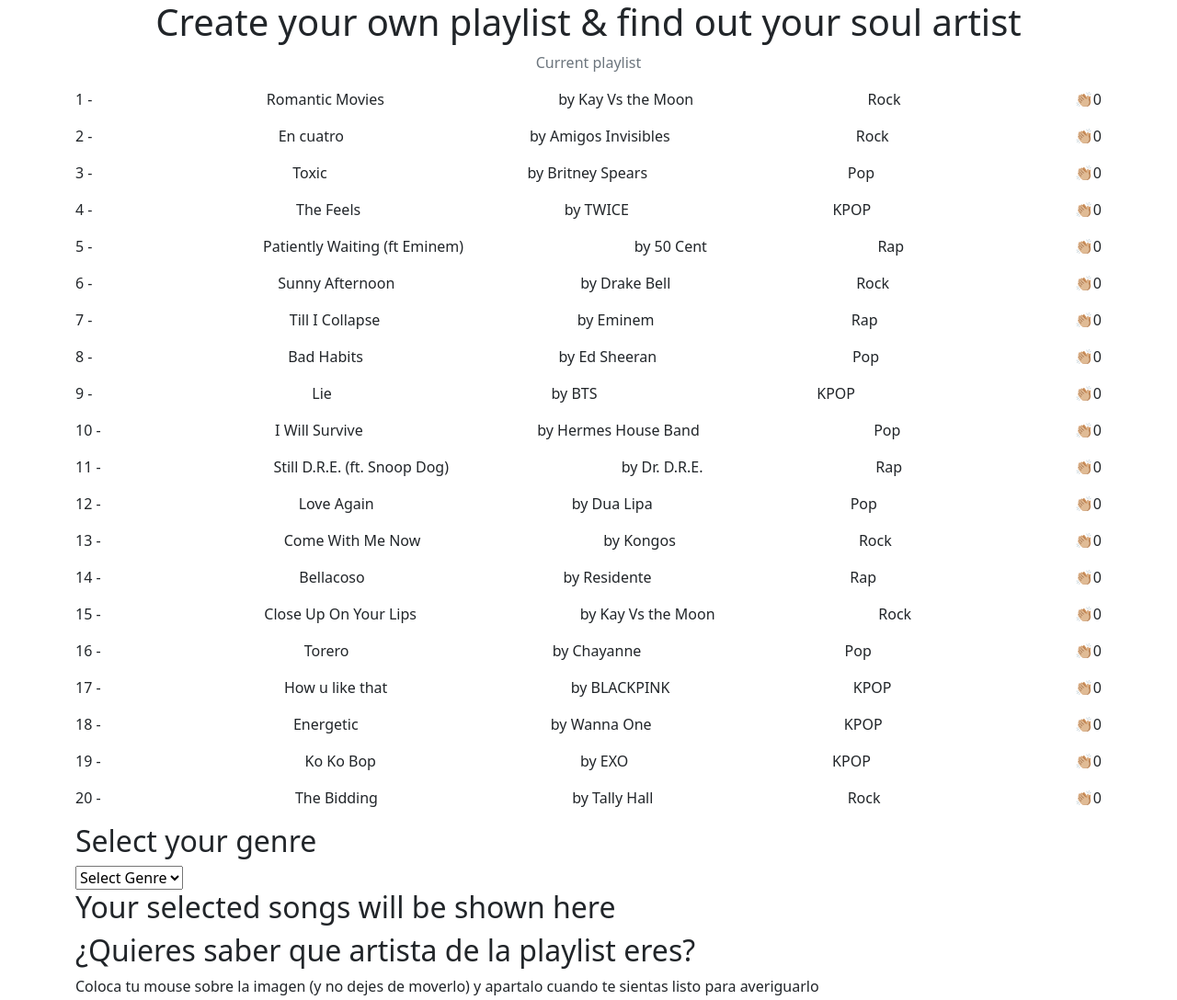
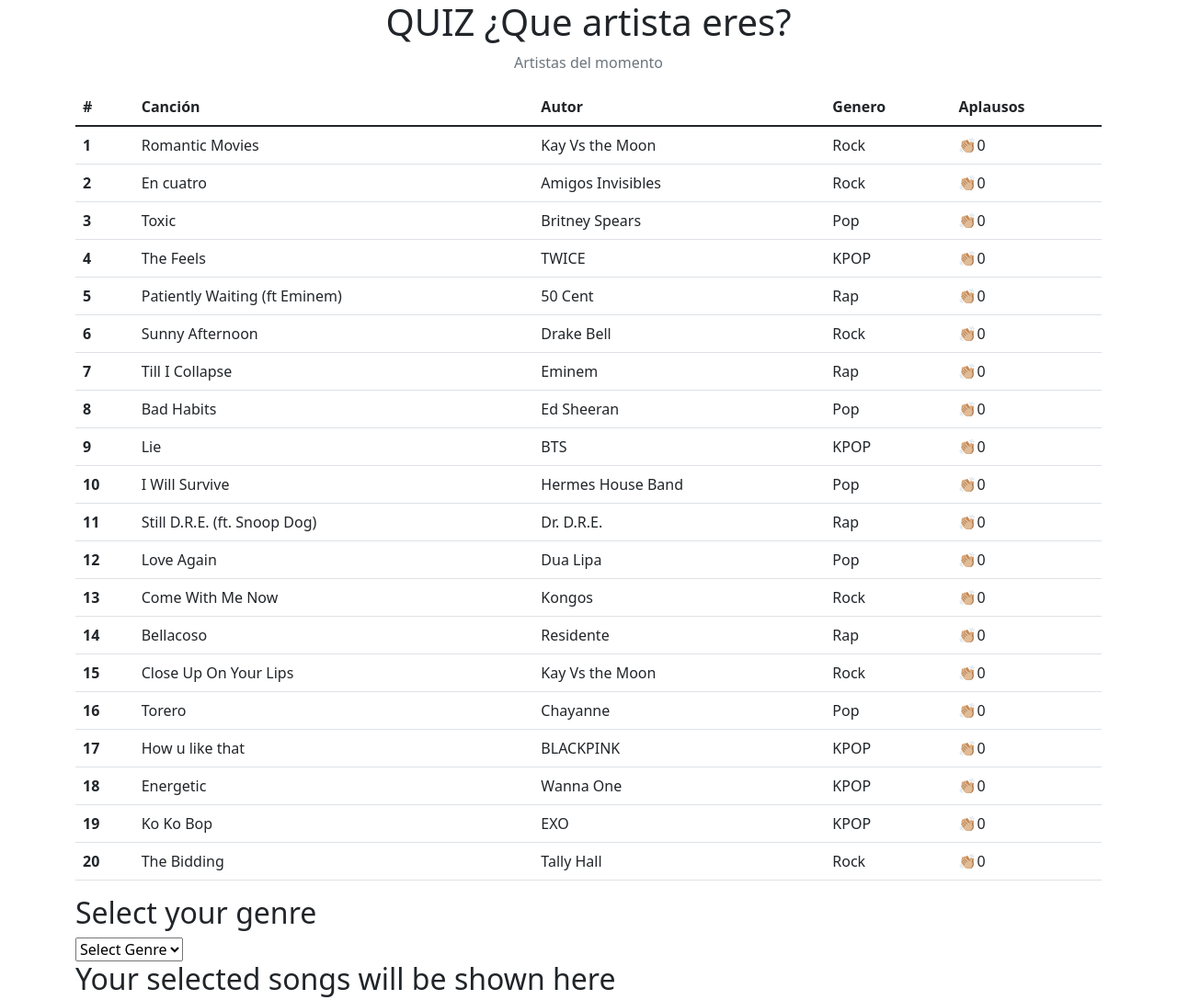
Before and after one commit to jackzorola10/fetch-entregaFinal-javascriptZorola, a plain HTML site: page index.html in a window 1280 px wide. Shown: the top 1088 px of the page at 92% size. Drawn offline with nearby package versions, Linux system fonts and the light colour scheme.

Commit message:
I was able to change the song table into an actually bootstrap formatted table, with its styles and keeping th functionality intact

```diff
--- a/index.html
+++ b/index.html
@@ -12,13 +12,27 @@
 <body id="all">
 
     <div id="superContainer" class="container-md ">   <!-- 🛑 -->
-        <h1 class="h1 text-center">Create your own playlist & find out your soul artist</h1>
+        <h1 class="h1 text-center">QUIZ ¿Que artista eres?</h1>
 
 
         <!-- INITIAL PLAYLIST -->
-        <p class="text-muted text-center">Current playlist</p>
-        <section id="PlaylistSelection" class="d-flex flex-column">
+        <p class="text-muted text-center">Artistas del momento</p>
+        <section class="d-flex flex-column">
+            <table class="table">
+                <thead>
+                    <tr>
+                      <th scope="col">#</th>
+                      <th scope="col">Canción</th>
+                      <th scope="col">Autor</th>
+                      <th scope="col">Genero</th>
+                      <th scope="col">Aplausos</th>
+                    </tr>
+                </thead>
+                <tbody id="PlaylistSelection">
 
+                </tbody>
+
+            </table>
         </section>
 
 
--- a/script.js
+++ b/script.js
@@ -27,13 +27,13 @@
     stringsOfArrayOfSongs.splice(0, stringsOfArrayOfSongs.length);
     for (let i = 0; i < arrayOfObj.length; i++) {
         stringsOfArrayOfSongs.push(
-        "<div class='d-flex flex-row d-inline justify-content-between'>" +
-            "<p class='songTable d-inline'>" + arrayOfObj[i].id + ' - </p>' +
-            "<p class='songTable d-inline'>" + arrayOfObj[i].name + '</p>' +
-            "<p class='songTable d-inline'> by " + arrayOfObj[i].autor + '</p>' +
-            "<p class='songTable d-inline'>" + arrayOfObj[i].genero + '</p>' +
-            "<p class='songTable d-inline'>" + "👏🏼" + arrayOfObj[i].aplausos + '</p>' +
-        "</div>"
+        "<tr>" +
+            "<th scope='row'>" + arrayOfObj[i].id + '</th>' +
+            "<td>" + arrayOfObj[i].name + '</td>' +
+            "<td>" + arrayOfObj[i].autor + '</td>' +
+            "<td>" + arrayOfObj[i].genero + '</td>' +
+            "<td>" + "👏🏼" + arrayOfObj[i].aplausos + '</td>' +
+        "</tr>"
         );
     }
     console.log(stringsOfArrayOfSongs.length)
```
